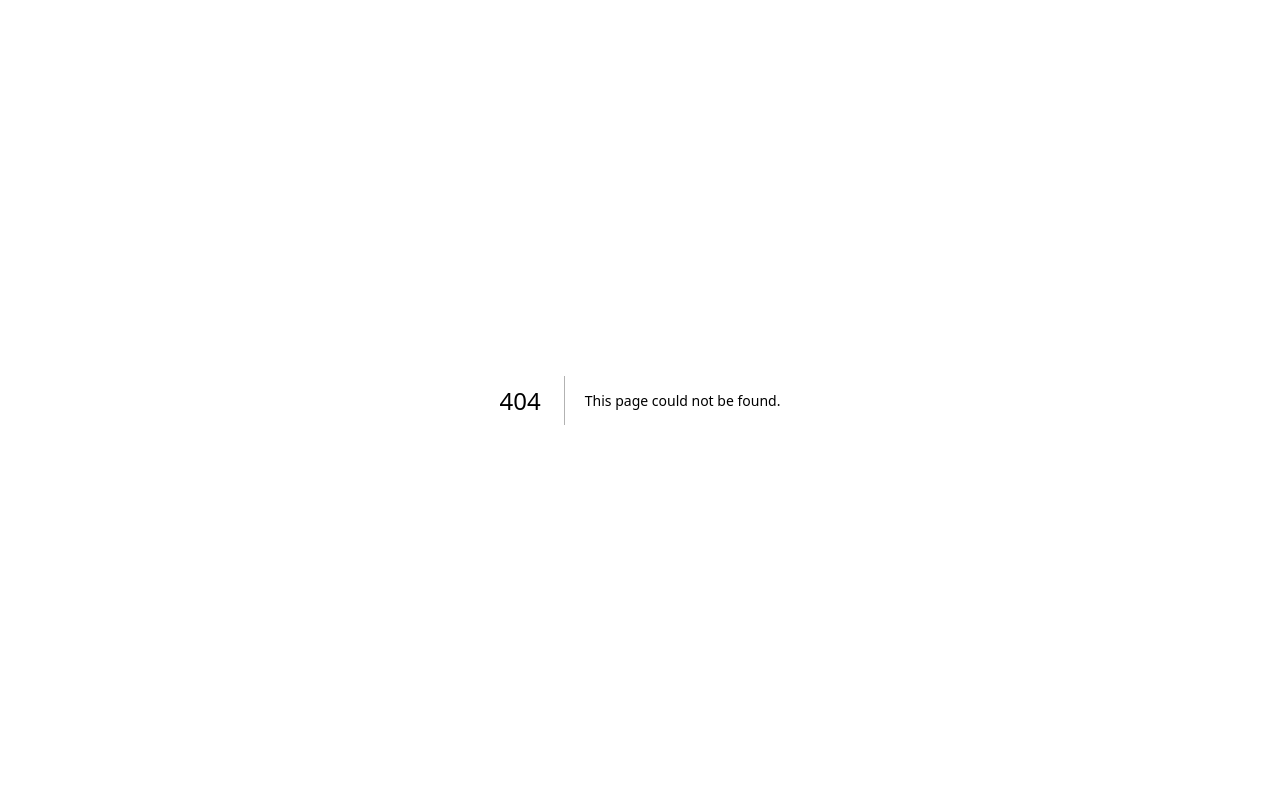
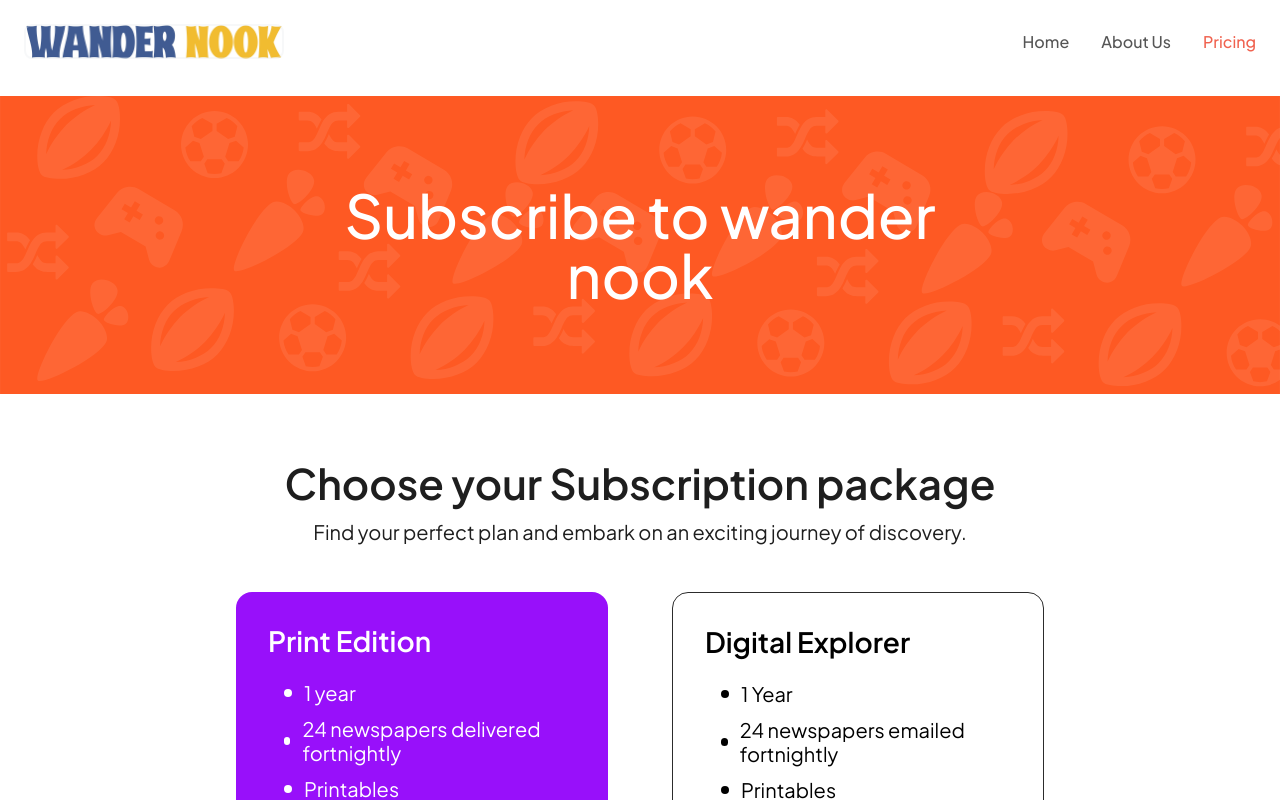
Before and after one commit to s-gajjar/wander-nook, a Next.js app: page /pricing in a window 1280 px wide. Before the commit this address had no page. Shown: the top 800 px of the page. Built offline with nearby package versions, Linux system fonts and the light colour scheme; no server answers.

Commit message:
pricing page have been done.

```diff
--- /dev/null
+++ b/src/app/pricing/page.tsx
@@ -0,0 +1,24 @@
+"user client";
+
+import pricingBannerBg from "@/public/svgs/pricingBannerBg.svg";
+import Banner from "@/src/components/Banner";
+import ContactUs from "@/src/components/LandingPage/ContactUs";
+import FAQs from "@/src/components/LandingPage/FAQs";
+import Footer from "@/src/components/LandingPage/Footer";
+import Pricing from "@/src/components/LandingPage/Pricing";
+import Navbar from "@/src/components/Navbar";
+
+export default function AboutUs() {
+  return (
+    <div>
+      <Navbar />
+      <div className="pt-20 lg:pt-24">
+        <Banner text="Subscribe to wander nook" imageSrc={pricingBannerBg} />
+        <Pricing />
+        <FAQs isIconShow={false} />
+        <ContactUs />
+        <Footer />
+      </div>
+    </div>
+  );
+}
--- a/src/components/Banner/index.tsx
+++ b/src/components/Banner/index.tsx
@@ -15,7 +15,7 @@ const Banner = ({ text, imageSrc }: BannerProps) => {
         height={2000}
         className="w-full h-auto max-h-72 md:max-h-96 object-cover"
       />
-      <p className="text-white text-4xl md:text-7xl font-medium absolute left-1/3 bottom-1/3 md:left-2/5 md:top-2/5">
+      <p className="text-white text-4xl md:text-6xl font-medium absolute top-1/2 left-1/2 -translate-x-1/2 -translate-y-1/2 text-center">
         {text}
       </p>
     </div>
--- a/src/components/LandingPage/Pricing/index.tsx
+++ b/src/components/LandingPage/Pricing/index.tsx
@@ -91,9 +91,9 @@ const Pricing = () => {
       id="pricing"
       className="container mx-auto py-12 bg-white flex flex-col items-center justify-center relative overflow-hidden"
     >
-      <div className="w-[110px] h-[33px] flex items-center justify-center rounded-[50px] bg-[#6A43D733] ">
+      {/* <div className="w-[110px] h-[33px] flex items-center justify-center rounded-[50px] bg-[#6A43D733] ">
         <p className="text-sm font-normal text-[var(--font-purple-shade-1)] leading-4">Pricing</p>
-      </div>
+      </div> */}
       <div className="md:w-[750px] w-full px-4 mt-4">
         <h2 className="md:text-[42px] text-[28px] text-center leading-[34px] md:leading-[50px] text-[var(--font-black-shade-1)] font-semibold ">
           Choose your Subscription package
--- a/src/components/Navbar/index.tsx
+++ b/src/components/Navbar/index.tsx
@@ -73,22 +73,12 @@ const Navbar = () => {
               About Us
             </Link>
             <Link
-              href="/blogs"
-              className="text-[#555555] font-medium hidden hover:text-[#3a3a3a] transition-colors duration-200 text-sm lg:text-base"
-            >
-              Blogs
-            </Link>
-            <Link
               href="/pricing"
-              className="text-[#555555] font-medium hidden hover:text-[#3a3a3a] transition-colors duration-200 text-sm lg:text-base"
+              className={`${
+                pathname === "/pricing" ? "text-[#F0624F]" : "text-[#555555]"
+              } font-medium hover:text-[#d54a3a] transition-colors duration-200 text-sm lg:text-base`}
             >
               Pricing
-            </Link>
-            <Link
-              href="/contact"
-              className="text-[#555555] font-medium hidden hover:text-[#3a3a3a] transition-colors duration-200 text-sm lg:text-base"
-            >
-              Contact
             </Link>
           </div>
         </div>
```
Also changed, not shown: public/svgs/pricingBannerBg.svg (added).
